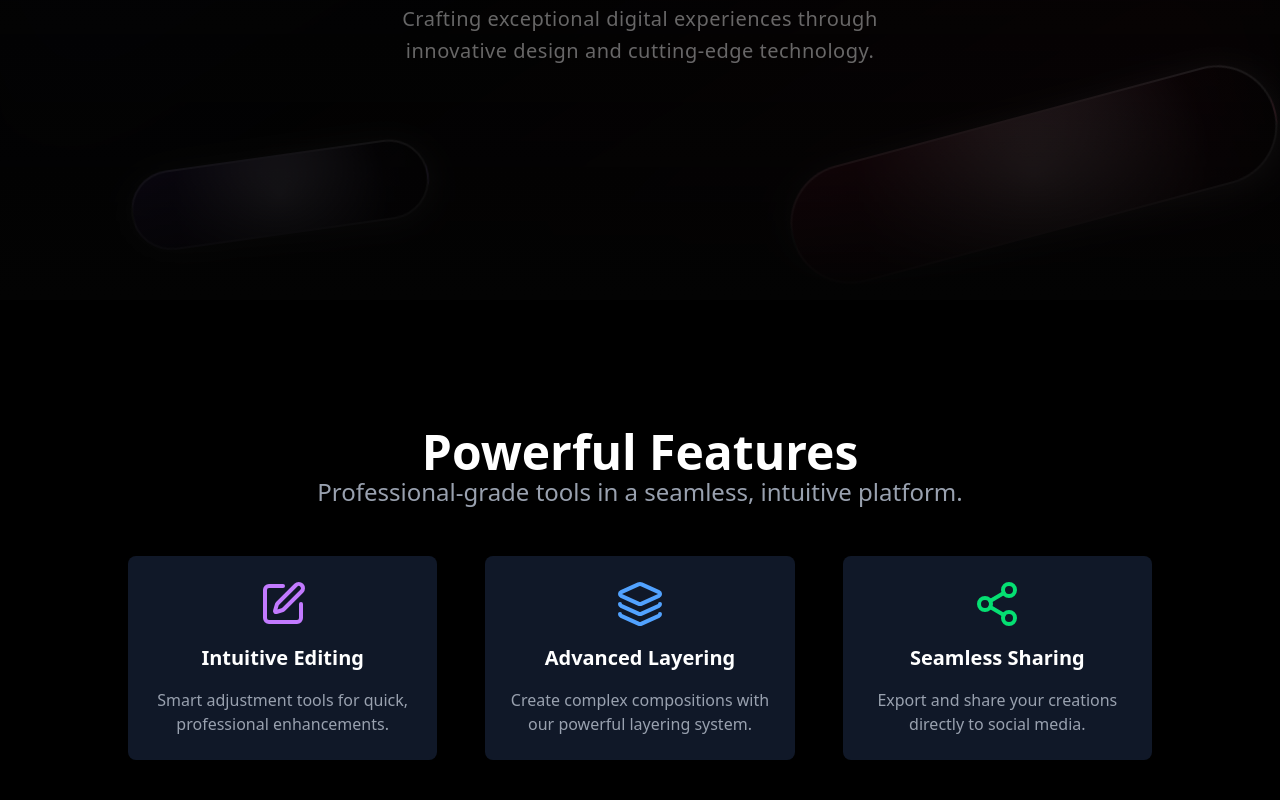
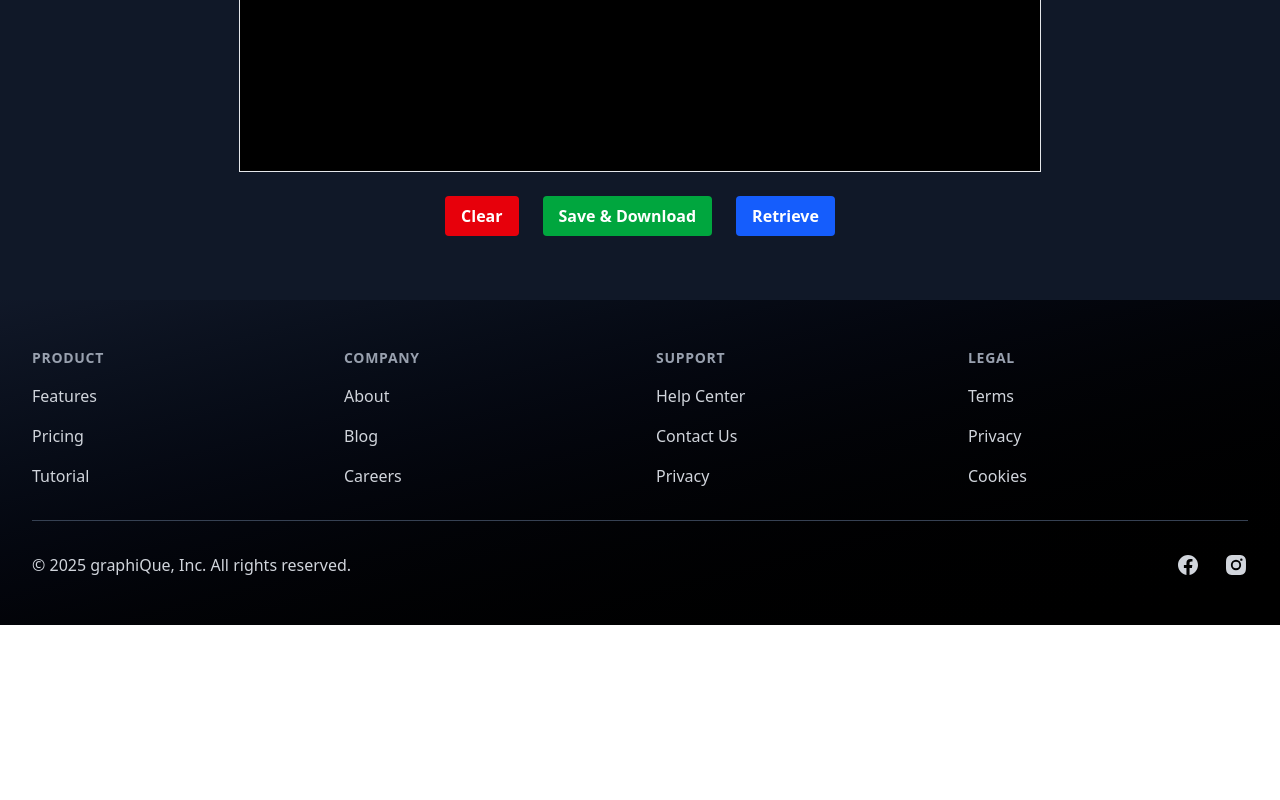
Before and after one commit to bismaysarangi/graphiQue, a React (Vite) app: page /paint-zone in a window 1280 px wide. Shown: the part 500-1300 px from the top of the page. After the commit the page ends 1125 px from the top, so only its background shows below. Built offline with nearby package versions, Linux system fonts and the light colour scheme.

Commit message:
Fixed navigation for Features section

```diff
--- a/src/App.jsx
+++ b/src/App.jsx
@@ -1,14 +1,12 @@
-import React from "react";
-import PaintZone from "./pages/PaintZone";
-import EditImage from "./pages/EditImage";
-import { Edit } from "lucide-react";
-import { BrowserRouter as Router } from 'react-router-dom';
-import Navbar from './pages/Navbar';
-import Hero from './pages/Hero';
-import Features from './pages/Features';
-import Works from './pages/Works';
-import FAQ from './pages/FAQ';
-import Footer from './pages/Footer';
+import { BrowserRouter as Router, Routes, Route } from "react-router-dom";
+import Navbar from "./pages/Navbar";
+import Hero from "./pages/Hero";
+import Features from "./pages/Features";
+import Works from "./pages/Works";
+import FAQ from "./pages/FAQ";
+import Footer from "./pages/Footer";
+import EditImage from "./pages/EditImage"; // Import the Edit Image page
+import PaintZone from "./pages/PaintZone"; // Import the Paint Zone page
 
 function App() {
   return (
@@ -16,10 +14,18 @@ function App() {
       <div className="flex flex-col min-h-screen bg-black text-white">
         <Navbar />
         <main>
-          <Hero />
-          <Features />
-          <Works />
-          <FAQ />
+          <Routes>
+            <Route path="/" element={
+              <>
+                <Hero />
+                <Features />
+                <Works />
+                <FAQ />
+              </>
+            } />
+            <Route path="/edit-image" element={<EditImage />} />
+            <Route path="/paint-zone" element={<PaintZone />} />
+          </Routes>
         </main>
         <Footer />
       </div>
--- a/src/pages/Features.jsx
+++ b/src/pages/Features.jsx
@@ -1,10 +1,13 @@
 import { Edit, Layers, Share2 } from "lucide-react";
+import { useNavigate } from "react-router-dom"; // Import useNavigate
 
 export default function Features() {
+  const navigate = useNavigate(); // Initialize navigation
+
   const features = [
-    { icon: Edit, title: "Intuitive Editing", desc: "Smart adjustment tools for quick, professional enhancements.", color: "text-purple-400" },
-    { icon: Layers, title: "Advanced Layering", desc: "Create complex compositions with our powerful layering system.", color: "text-blue-400" },
-    { icon: Share2, title: "Seamless Sharing", desc: "Export and share your creations directly to social media.", color: "text-green-400" },
+    { icon: Edit, title: "Edit Image", desc: "Smart adjustment tools for quick, professional enhancements.", color: "text-purple-400", path: "/edit-image" },
+    { icon: Layers, title: "Paint Zone", desc: "Create complex compositions with our powerful layering system.", color: "text-blue-400", path: "/paint-zone" },
+    { icon: Share2, title: "Seamless Sharing", desc: "Export and share your creations directly to social media.", color: "text-green-400", path: "#" },
   ];
 
   return (
@@ -16,7 +19,16 @@ export default function Features() {
         </p>
         <div className="grid max-w-5xl mx-auto gap-12 lg:grid-cols-3 mt-12">
           {features.map((feature, index) => (
-            <div key={index} className="flex flex-col items-center space-y-4 bg-gray-900 p-6 rounded-lg hover:bg-gray-800">
+            <div
+              key={index}
+              className="flex flex-col items-center space-y-4 bg-gray-900 p-6 rounded-lg hover:bg-gray-800 cursor-pointer"
+              onClick={() => {
+                if (feature.path !== "#") {
+                  navigate(feature.path); // Navigate to the respective page
+                  window.scrollTo(0, 0); // Scroll to the top of the page
+                }
+              }}
+            >
               <feature.icon className={`h-12 w-12 ${feature.color}`} />
               <h3 className="text-xl font-bold text-white">{feature.title}</h3>
               <p className="text-gray-400 text-center">{feature.desc}</p>
```
